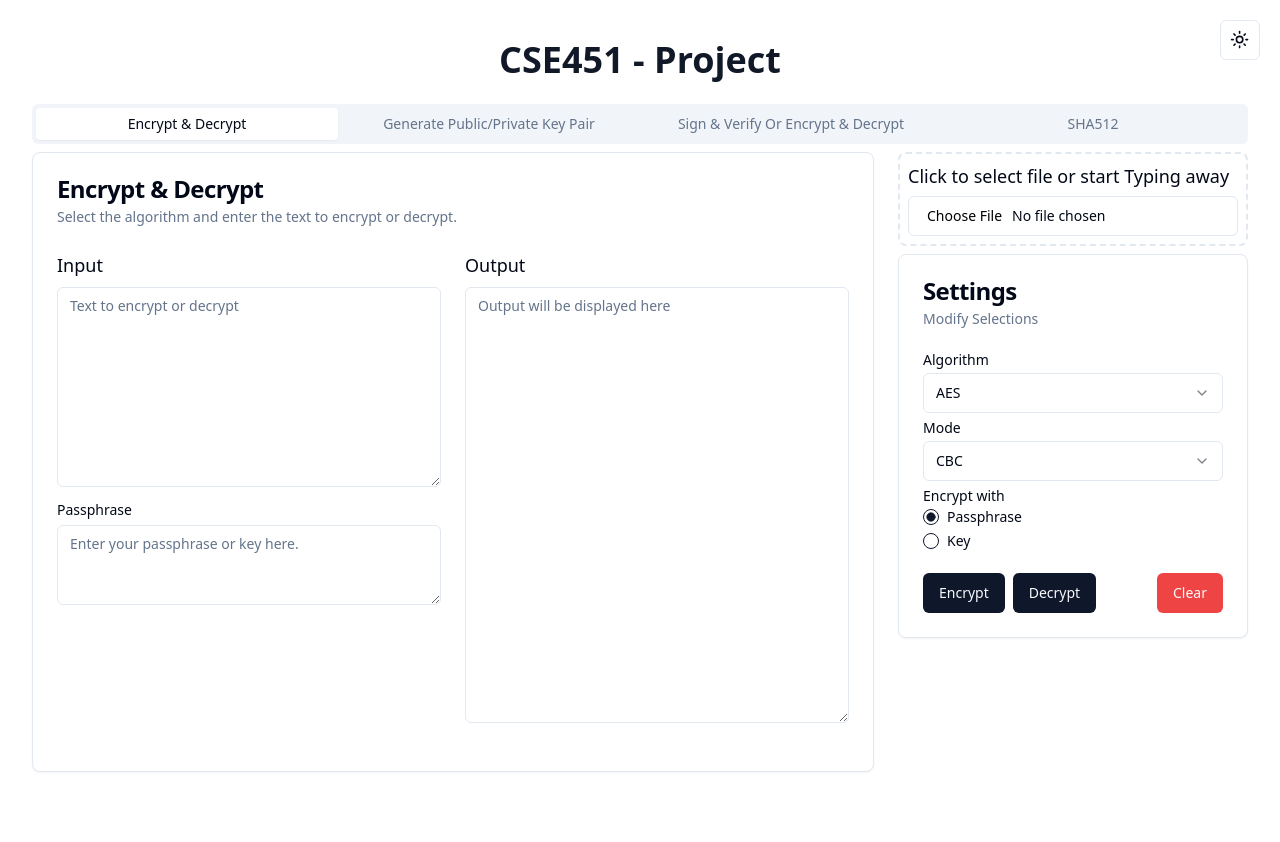
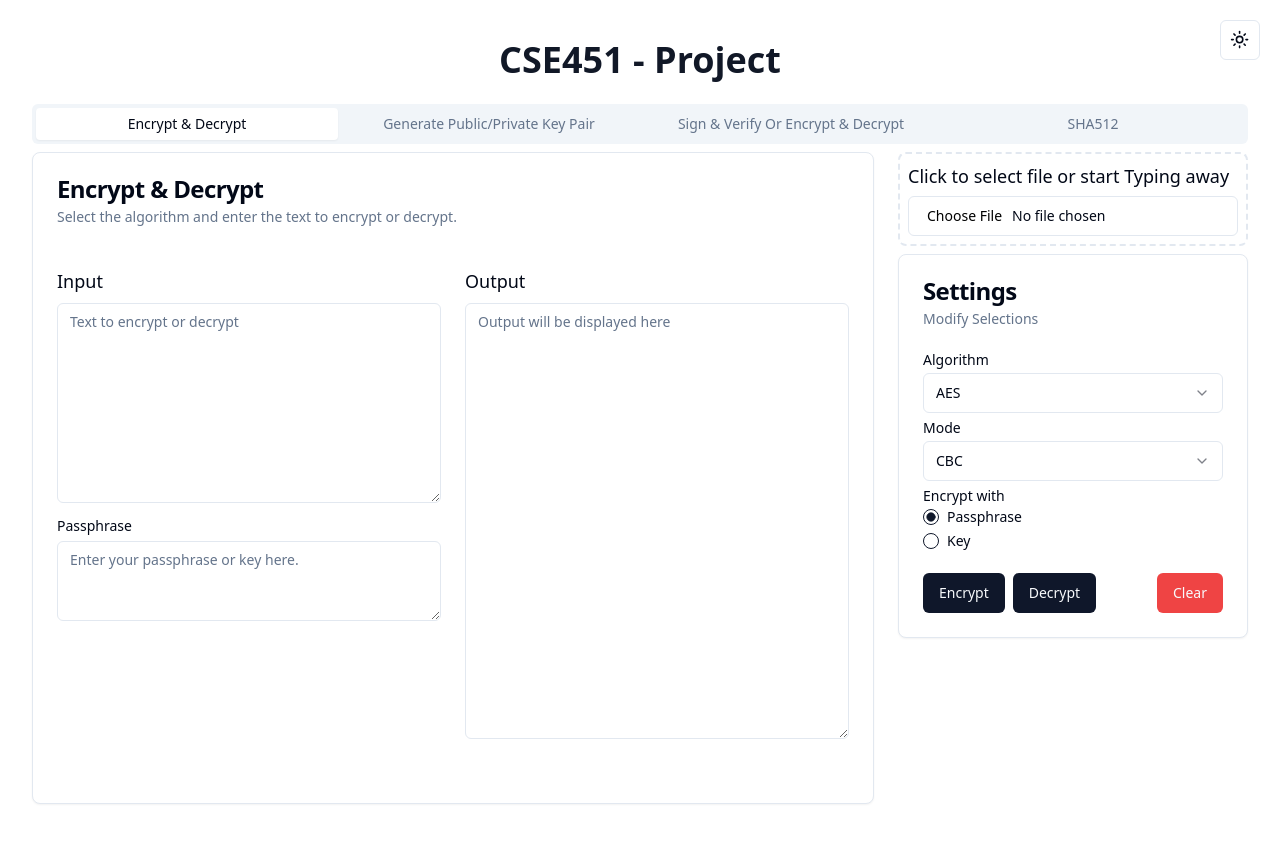
Before and after one commit to Meqdad0C/crypto-project, a React (Vite) app: page / in a window 1280 px wide. Shown: the top 842 px of the page. Before the commit the page ends 820 px from the top, so only its background shows below. Built offline with nearby package versions, Linux system fonts and the light colour scheme.

Commit message:
Refactor Card component in App.tsx

```diff
--- a/src/App.tsx
+++ b/src/App.tsx
@@ -358,7 +358,7 @@ function App() {
             value="ed"
             className="grid h-full items-stretch gap-6 md:grid-cols-[1fr_350px]"
           >
-            <Card>
+            <Card className="flex flex-col space-y-4">
               <CardHeader>
                 <CardTitle>Encrypt & Decrypt</CardTitle>
                 <CardDescription>
@@ -528,7 +528,7 @@ function App() {
                   Generate a public/private key pair using RSA.
                 </CardDescription>
               </CardHeader>
-              <CardContent className="space-y-2">
+              <CardContent>
                 <article className="flex flex-col space-y-4">
                   <div className="grid h-full gap-6 lg:grid-cols-2">
                     <div className="flex flex-col space-y-4">
```
